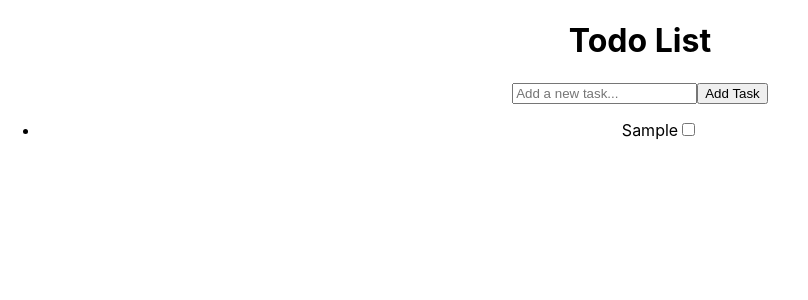
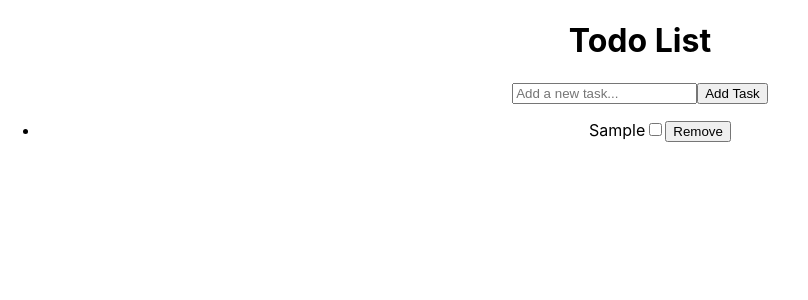
Before and after one commit to kozakevich13/todolist, a React (Create React App) app: page / in a window 1280 px wide. Both pictures are taken after typing "Sample" into the empty fields and a click on the button "Add Task". Shown: the top 300 px of the page, without its empty margins (0-808 px from the left). Built offline with nearby package versions, Linux system fonts and the light colour scheme.

Commit message:
add new func removeTask

```diff
--- a/src/App.js
+++ b/src/App.js
@@ -10,6 +10,10 @@
       setTasks([...tasks, { id: Date.now(), text: newTask, completed: false }]);
       setNewTask("");
     }
+  };
+
+  const removeTask = (taskId) => {
+    setTasks(tasks.filter((task) => task.id !== taskId));
   };
 
   return (
@@ -35,6 +39,7 @@
               {task.text}
             </span>
             <input type="checkbox" checked={task.completed} />
+            <button onClick={() => removeTask(task.id)}>Remove</button>
           </li>
         ))}
       </ul>
```
